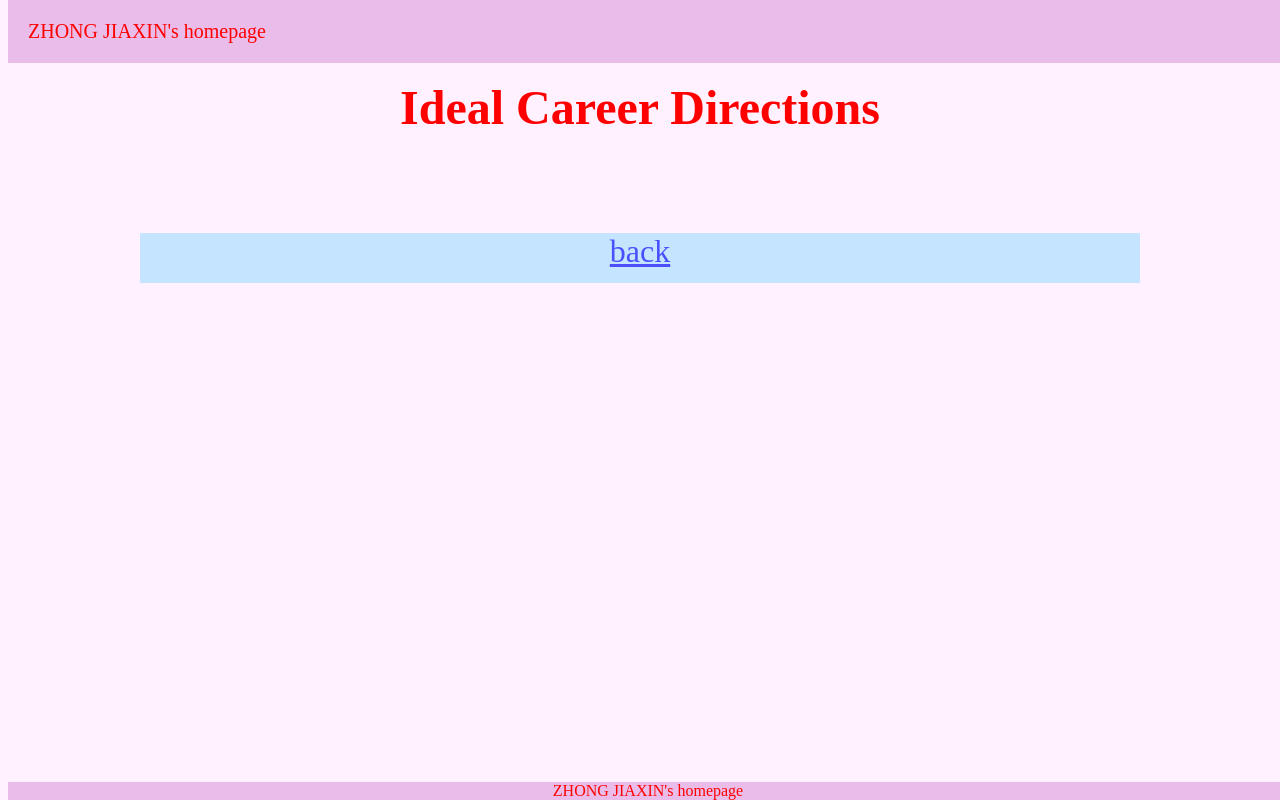
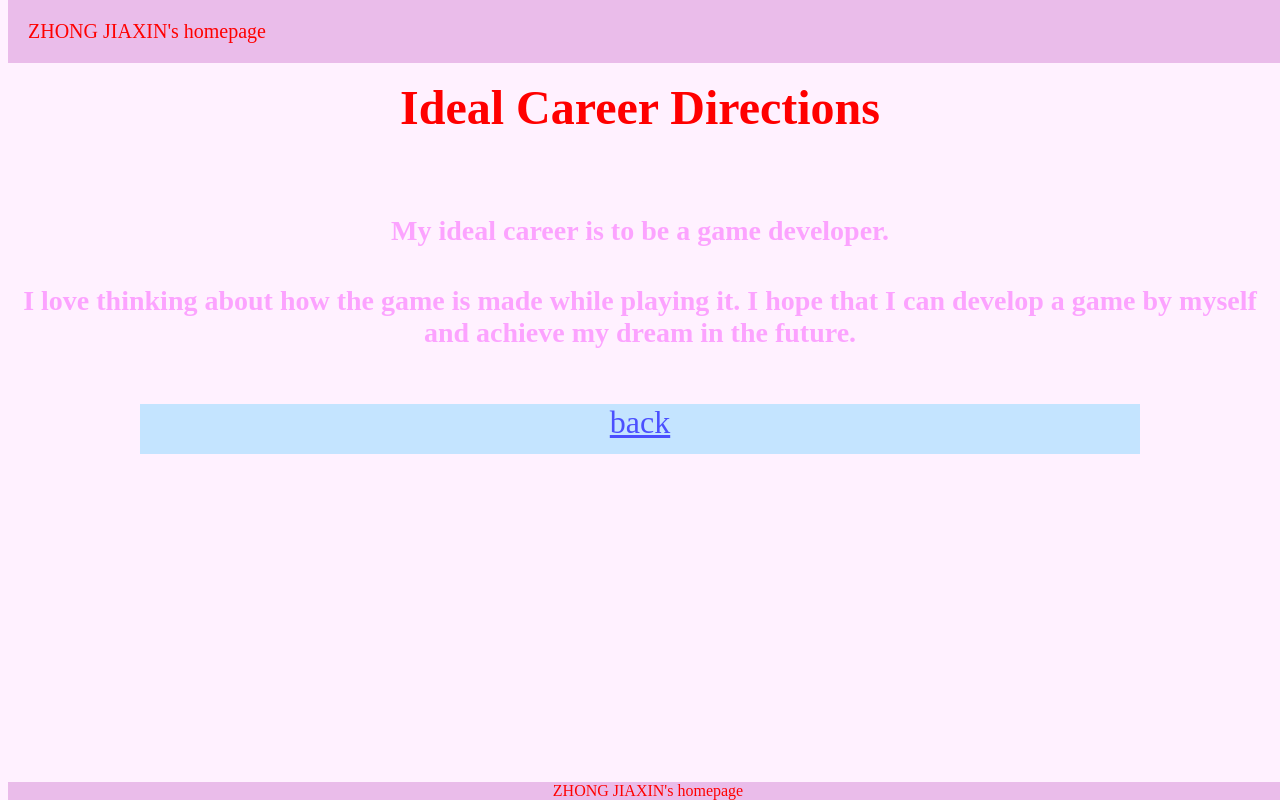
Before and after one commit to WLCM-jjx/251118try4.github.io, a plain HTML site: page 4career.html in a window 1280 px wide. Drawn offline with Linux system fonts and the light colour scheme.

Commit message:
Update 4career.html

```diff
--- a/4career.html
+++ b/4career.html
@@ -8,6 +8,12 @@
     <body>
 
     <h5>Ideal Career Directions</h5>
+
+    <h4>My ideal career is to be a game developer.</h4>
+    <h4> I love thinking about how the game is made while playing it. I hope that I can develop a game by myself and achieve my dream in the future.</h4>
+
+
+
 
     <div style="
     color: rgb(255, 0, 0);
@@ -28,5 +34,6 @@
 
     <br>
     <a href="index.html">back </a>
+    <br><br><br><br><br><br><br><br><br><br>
     </body>
 </html>
```
